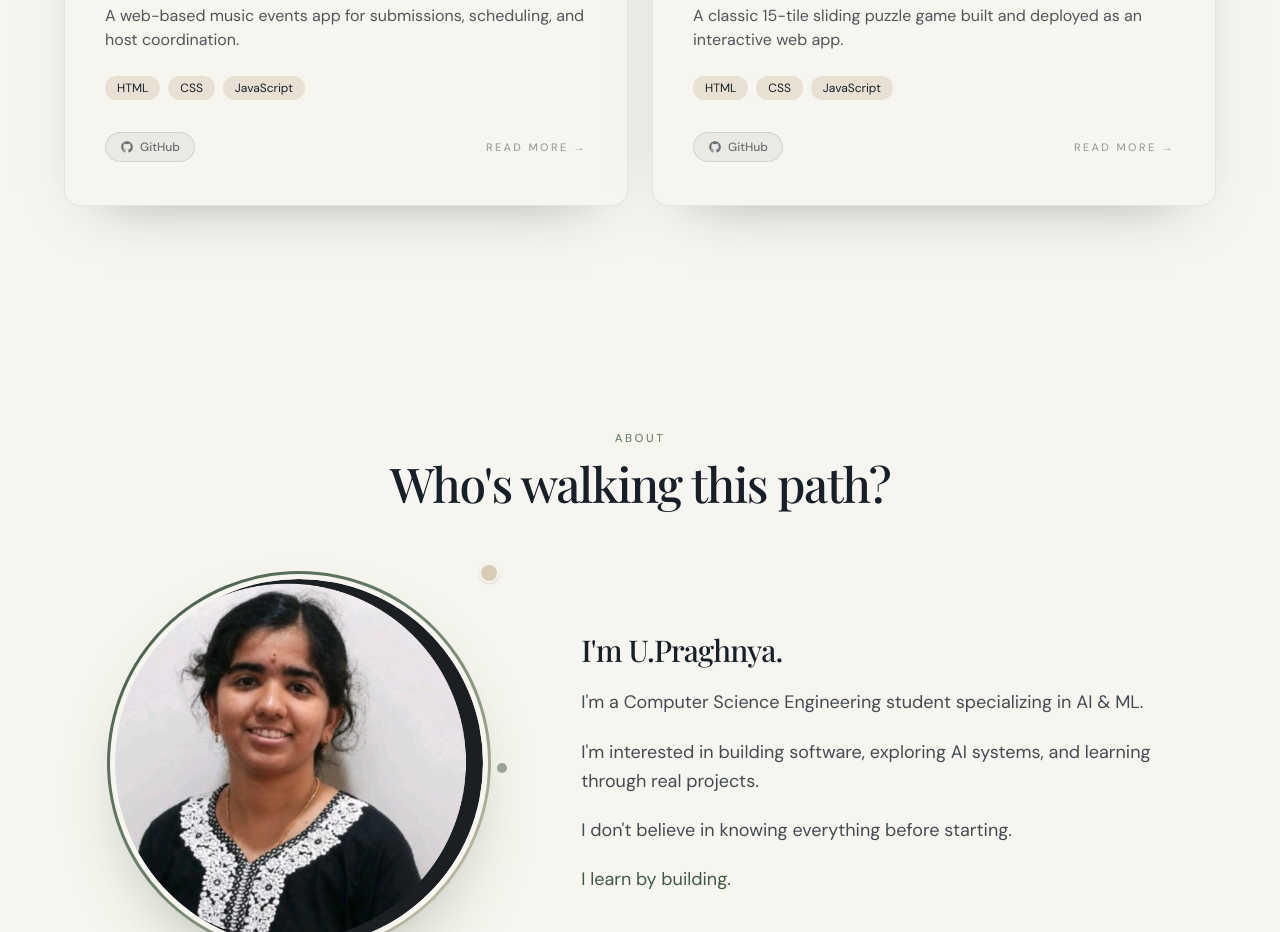
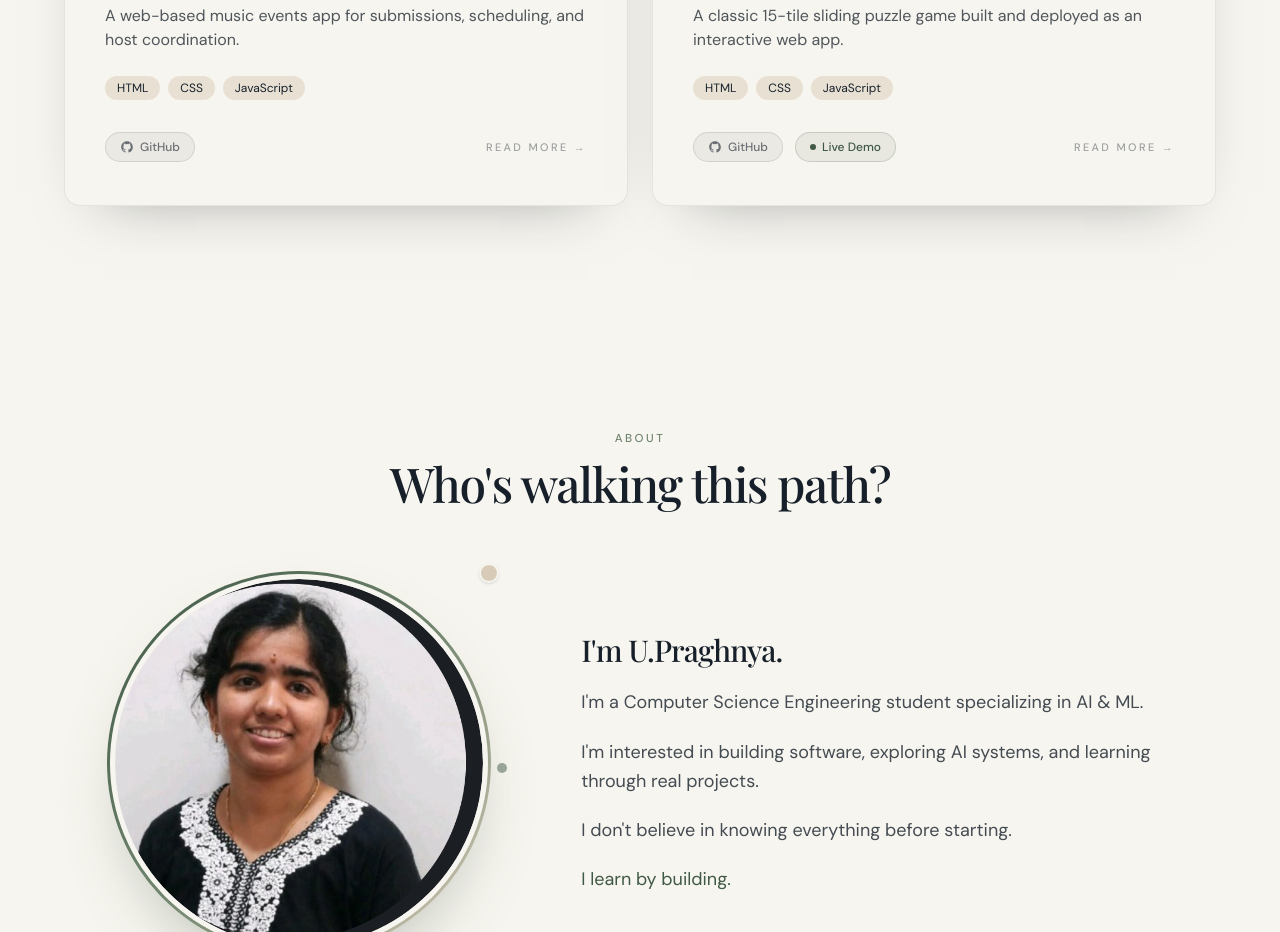
Before and after one commit to praghnyau/PortFolio, a React (Vite) app: page / in a window 1280 px wide. Shown: the part 3680-4612 px from the top of the page. Built offline with nearby package versions, Linux system fonts and the light colour scheme; a web font is replaced by a local one.

Commit message:
Fix avatar base path on GitHub Pages, add Live Demo badge, and rebuild docs

```diff
--- a/src/components/Journey.tsx
+++ b/src/components/Journey.tsx
@@ -14,6 +14,7 @@ import { SectionHeading } from "./SectionHeading"
 
 export function Journey() {
   const ref = useRef<HTMLElement>(null)
+  const portraitSrc = `${import.meta.env.BASE_URL}portrait.png`
   const reduce = useReducedMotion()
   const { scrollYProgress } = useScroll({
     target: ref,
@@ -114,7 +115,7 @@ export function Journey() {
               <circle cx="0" cy="0" r="15" fill="#f7f5ef" className="dark:fill-navy" />
               <circle cx="0" cy="0" r="15" fill="none" stroke="#3F5945" strokeWidth="2.5" className="dark:stroke-beige" />
               <image
-                href="/portrait.png"
+                href={portraitSrc}
                 x="-13" y="-13"
                 width="26" height="26"
                 clipPath="url(#journeyAvatarClip)"
--- a/src/components/ProjectCard.tsx
+++ b/src/components/ProjectCard.tsx
@@ -83,6 +83,12 @@ export function ProjectCard({
             GitHub
           </span>
         )}
+        {project.live && (
+          <span className="inline-flex items-center gap-1.5 rounded-full border border-forest/20 bg-forest/8 px-3.5 py-1.5 text-xs font-medium text-forest dark:border-beige/20 dark:bg-beige/8 dark:text-beige">
+            <span className="h-1.5 w-1.5 rounded-full bg-forest dark:bg-beige" />
+            Live Demo
+          </span>
+        )}
         <span className="ml-auto kicker text-[0.68rem] text-navy/40 transition group-hover:translate-x-1 group-hover:text-navy dark:text-cream/40 dark:group-hover:text-cream">
           Read more →
         </span>
```
Also changed, not shown: 4 other files (tests, documents, lock files or other folders).
